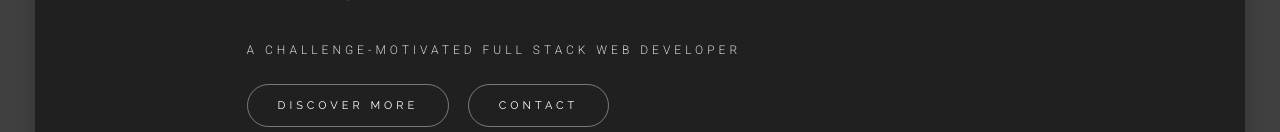
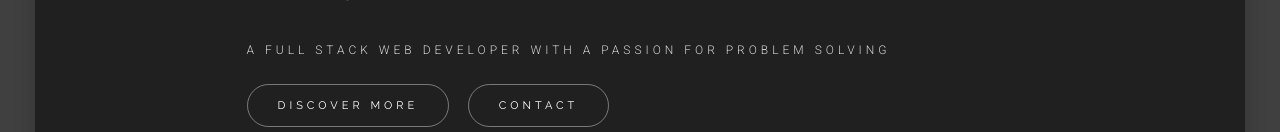
Before and after one commit to rbarnada/rbarnada.github.io, a website: page index.html in a window 1280 px wide. Shown: the part 405-537 px from the top of the page. Drawn offline with Linux system fonts and the light colour scheme; files whose address does not match are found by name.

Commit message:
Changed tagline in index
Changed tagged line to something better

```diff
--- a/index.html
+++ b/index.html
@@ -112,7 +112,7 @@
                 <h1>Ryan Barnada</h1>
 
                 <p>
-                  A challenge-motivated full stack web developer
+                  A full stack web developer with a passion for problem solving
                 </p>
 
                 <div class='intro-btns'>
```
